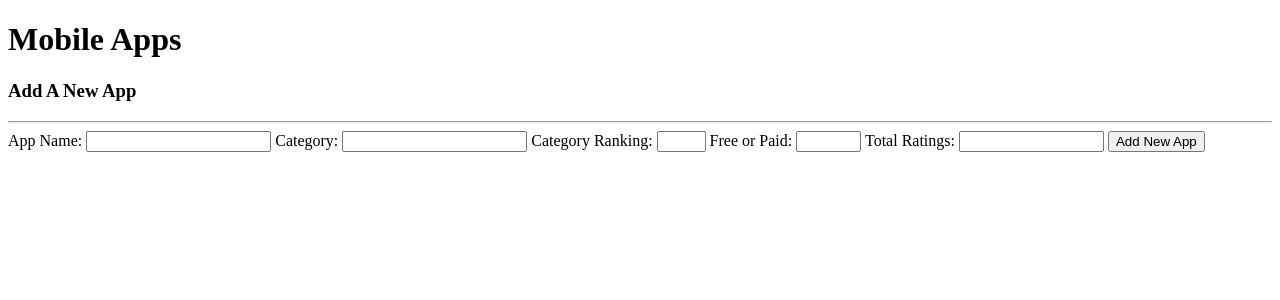
After one commit to kims99/database-assignment, a Flask app: page /add_app in a window 1280 px wide. The commit adds this page. Shown: the top 300 px of the page. Run offline with Flask 2, Linux system fonts and the light colour scheme; parts of the project's set-up code (start-up, migrations or seed data) failed here and were passed over.

Commit message:
Input informating for apps, formatted table, created data table

```diff
--- a/app.py
+++ b/app.py
@@ -1,15 +1,53 @@
 from flask import Flask
-from flask import render_template
+from flask import render_template, redirect
+from flask_wtf import FlaskForm
+from wtforms import StringField
+from wtforms.validators import DataRequired
+from flask_sqlalchemy import SQLAlchemy
+import pymysql
+import secrets
+
+conn = "mysql+pymysql://{0}:{1}@{2}/{3}".format(secrets.dbuser, secrets.dbpass, secrets.dbhost, secrets.dbname)
+
 
 app = Flask(__name__)
+app.config['SECRET_KEY'] ='SuperSecretKey'
+app.config['SQLALCHEMY_DATABASE_URI'] = conn
+db = SQLAlchemy(app)
+
+class ksouravong_apps(db.Model):
+    app_id = db.Column(db.Integer, primary_key=True)
+    app_name = db.Column(db.String(50))
+    category = db.Column(db.String(50))
+    category_rank = db.Column(db.Integer)
+    app_type = db.Column(db.String(10))
+    total_ratings = db.Column(db.Integer)
+
+    def __repr__(self):
+        return "ID: {0} | App Name: {1} | Category: {2} | Category Rank: {3} | Free or Paid: {4} | Total Ratings: {5}".format(self.app_id, self.app_name, self.category, self.category_rank, self.app_type, self.total_ratings)
+
+class MobileAppForm(FlaskForm):
+    app_name = StringField('App Name:', validators=[DataRequired()])
+    category = StringField('Category:', validators=[DataRequired()])
+    category_rank = StringField('Category Ranking:', validators=[DataRequired()])
+    app_type = StringField('Free or Paid:', validators=[DataRequired()])
+    total_ratings = StringField('Total Ratings:', validators=[DataRequired()])
 
 @app.route('/')
 def index():
-    return render_template('index.html', pageTitle='Flask Server Home Page')
+    all_apps = ksouravong_apps.query.all()
+    return render_template('index.html', apps=all_apps, pageTitle='Mobile Apps')
 
-@app.route('/mike')
-def mike():
-    return render_template('mike.html', pageTitle='About Mike')
+@app.route('/add_app', methods=['GET', 'POST'])
+def add_app():
+    form = MobileAppForm()
+    if form.validate_on_submit():
+        app = ksouravong_apps(app_name=form.app_name.data, category=form.category.data, category_rank=form.category_rank.data, app_type=form.app_type.data, total_ratings=form.total_ratings.data)
+        db.session.add(app)
+        db.session.commit()
+        return redirect('/')
+
+    return render_template('add_app.html', form=form, pageTitle='Add New App')
 
 if __name__ == '__main__':
     app.run(debug=True)
--- a/static/css/stylesheet.css
+++ b/static/css/stylesheet.css
@@ -1,3 +1,3 @@
 body {
-  background-color: lightblue;
+  background-color: white;
 }
--- /dev/null
+++ b/templates/add_app.html
@@ -0,0 +1,22 @@
+{% extends 'base.html' %}
+{% block body %}
+<div>
+
+    <h3>Add A New App</h3>
+    <hr />
+
+    <form method="POST" action="{{ url_for('add_app') }}">
+
+        {{ form.csrf_token }}
+        {{ form.app_name.label }} {{ form.app_name(size=20) }}
+        {{ form.category.label }} {{ form.category(size=20) }}
+        {{ form.category_rank.label }} {{ form.category_rank(size=3) }}
+        {{ form.app_type.label }} {{ form.app_type(size=5) }}
+        {{ form.total_ratings.label }} {{ form.total_ratings(size=15) }}
+
+        <input type="submit" value="Add New App">
+
+    </form>
+
+</div>
+{% endblock %}
--- a/templates/base.html
+++ b/templates/base.html
@@ -8,6 +8,7 @@
 </head>
 
   <body>
+    <h1>Mobile Apps</h1>
 
       {% block body %}
 
```
Also changed, not shown: requirements.txt (+16 -3 lines), templates/index.html (+27 -4 lines), templates/mike.html (deleted, +0 -9 lines).
